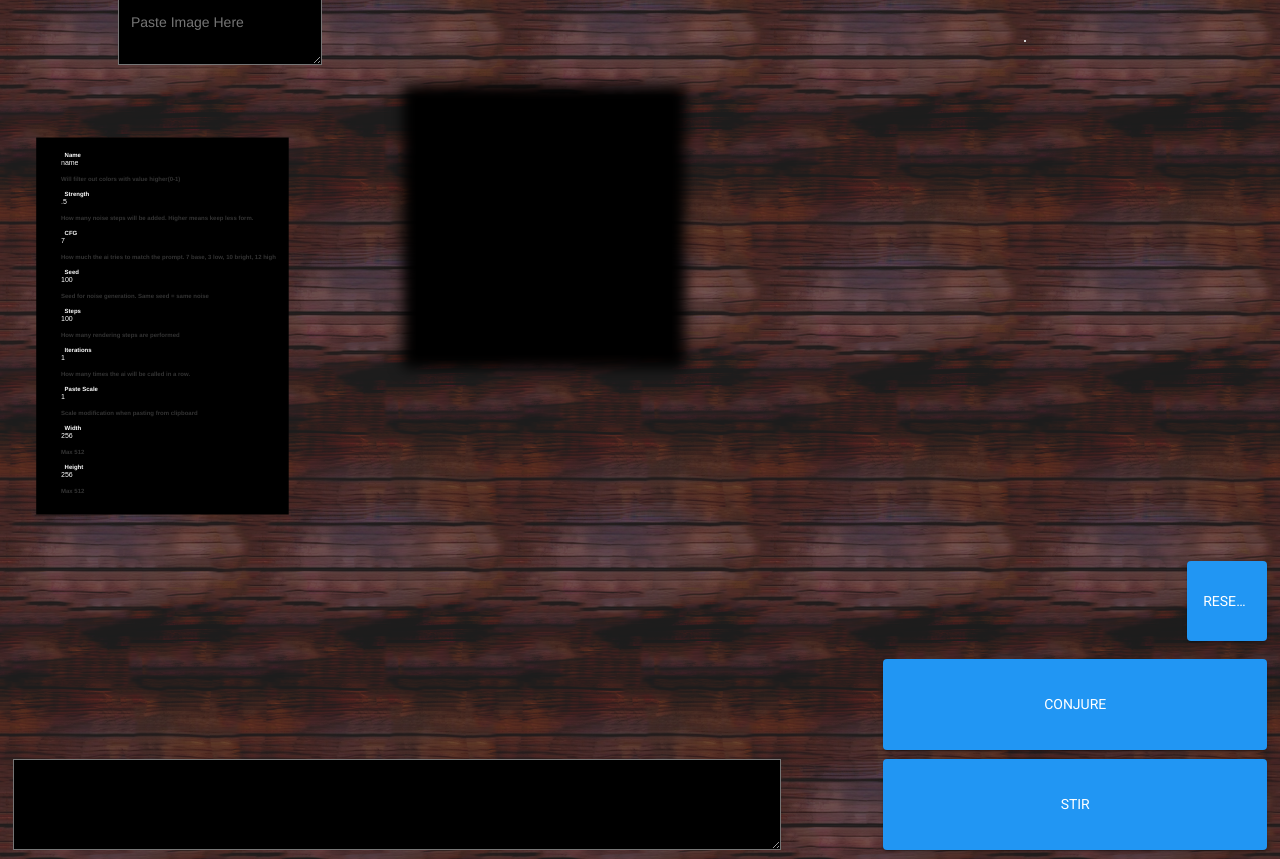
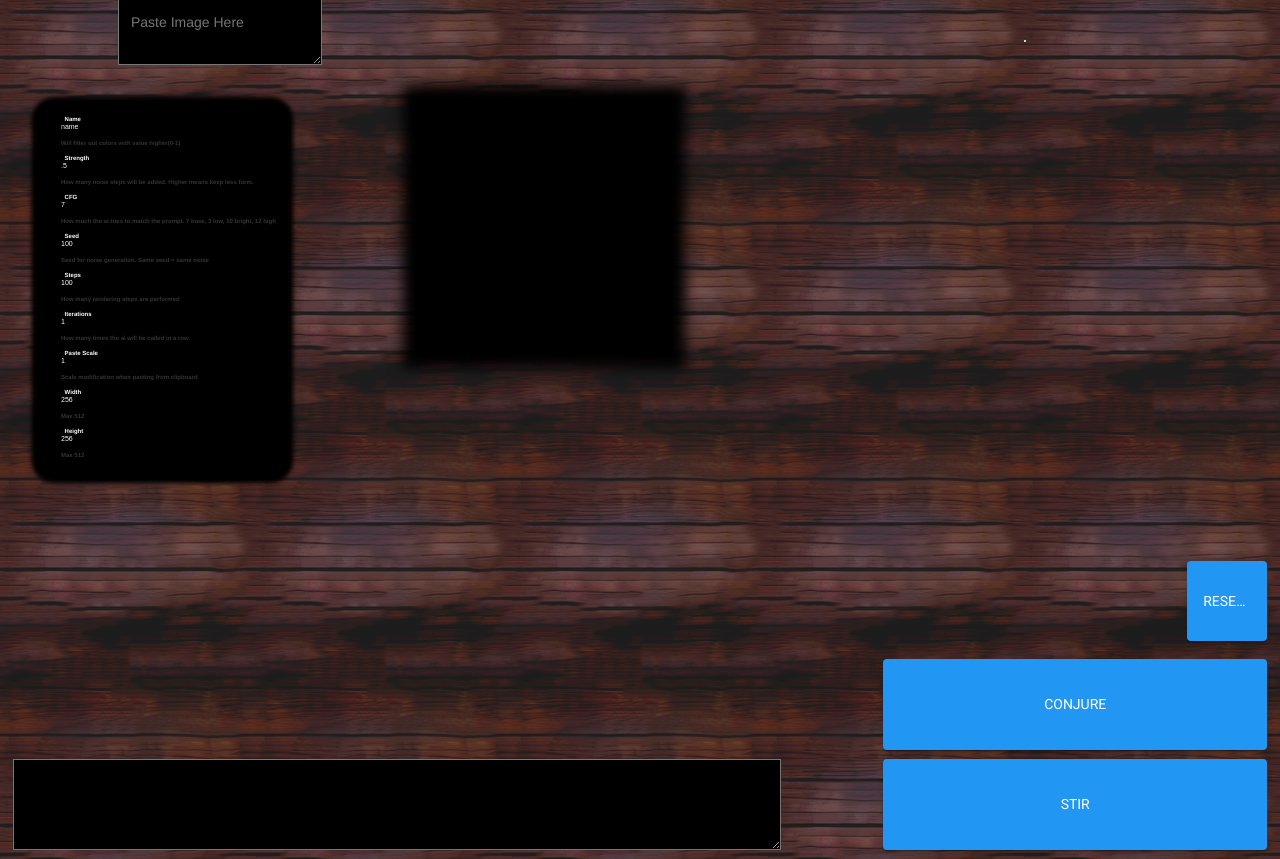
Before and after one commit to indianaorz/DeltaImageProcessor, a Flask app: page / in a window 1280 px wide. Shown: the part 51-910 px from the top of the page. Run offline with Flask 2, Linux system fonts and the light colour scheme; a map, chart or similar area stays blank; parts of the project's set-up code (start-up, migrations or seed data) failed here and were passed over; some libraries are stand-ins or nearby versions.

Commit message:
style upde

```diff
--- a/MagicCauldron/MagicCauldron/static/content/site.css
+++ b/MagicCauldron/MagicCauldron/static/content/site.css
@@ -85,11 +85,13 @@ html {
 #properties {
     position: fixed;
     left: -7vw;
-    top: 0vh;
+    top: -4vh;
     z-index: 10;
     background: black;
     padding: 2vw;
     transform: scale(.5);
+    border-radius: 4vh;
+    box-shadow: 0 0 1vh 1vh black;
 }
 
 .input-row {
```
